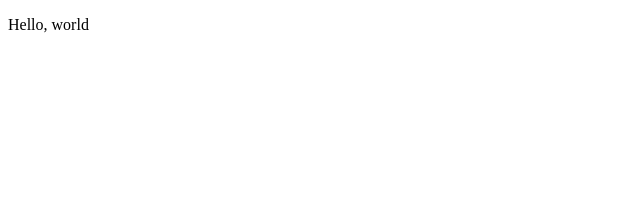
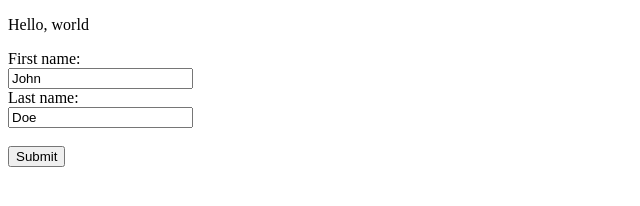
Before and after one commit to rseeber/loginServer, a plain HTML site: page web/index.html in a window 1280 px wide. Shown: the whole page, without its empty margins (0-640 px from the left). Drawn offline with Linux system fonts and the light colour scheme.

Commit message:
messing with html forms

```diff
--- a/web/index.html
+++ b/web/index.html
@@ -7,5 +7,12 @@
 </head>
 <body>
     <p>Hello, world</p>
+    <form method="post">
+        <label for="fname">First name:</label><br>
+        <input type="text" id="fname" name="fname" value="John"><br>
+        <label for="lname">Last name:</label><br>
+        <input type="text" id="lname" name="lname" value="Doe"><br><br>
+        <input type="submit" value="Submit">
+    </form>
 </body>
 </html>
```
